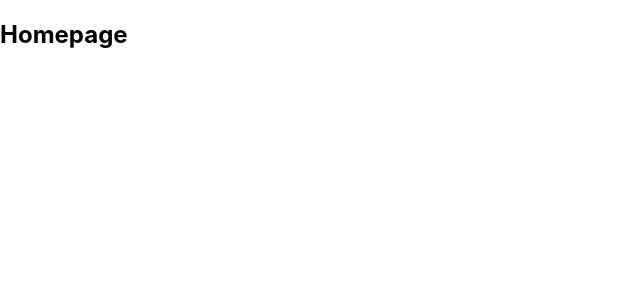
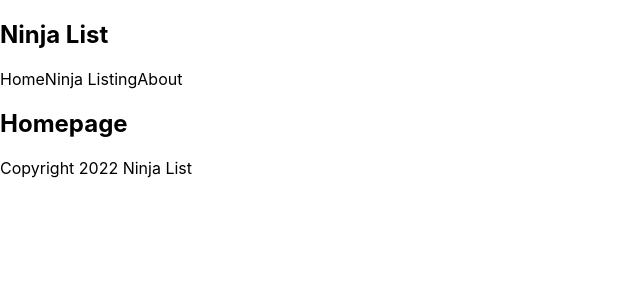
Before and after one commit to Arj404/nextJs-ninjaList, a Next.js app: page / in a window 1280 px wide. Shown: the top 300 px of the page, without its empty margins (0-640 px from the left). Built offline with nearby package versions, Linux system fonts and the light colour scheme.

Commit message:
basic setup

```diff
--- /dev/null
+++ b/components/Navbar.js
@@ -0,0 +1,16 @@
+const Navbar = () => {
+    return (
+        <nav>
+            <div className='logo'>
+                <h1>Ninja List</h1>
+                <div>
+                    <a>Home</a>
+                    <a>Ninja Listing</a>
+                    <a>About</a>
+                </div>
+            </div>
+        </nav>
+    )
+}
+
+export default Navbar;
--- /dev/null
+++ b/components/footer.js
@@ -0,0 +1,9 @@
+const Footer = () => {
+    return(
+        <div>
+            Copyright 2022 Ninja List
+        </div>
+    );
+}
+
+export default Footer;
--- a/pages/index.js
+++ b/pages/index.js
@@ -1,11 +1,15 @@
 import Head from 'next/head'
 import Image from 'next/image'
 import styles from '../styles/Home.module.css'
+import Navbar from '../components/Navbar'
+import Footer from '../components/footer'
 
 export default function Home() {
   return (
     <div>
+      <Navbar/>
       <h2>Homepage</h2>
+      <Footer/>
     </div>
   )
 }
```
Also changed, not shown: pages/about.js (added, +9 -0 lines), pages/ninjas/index.js (added, +9 -0 lines).
